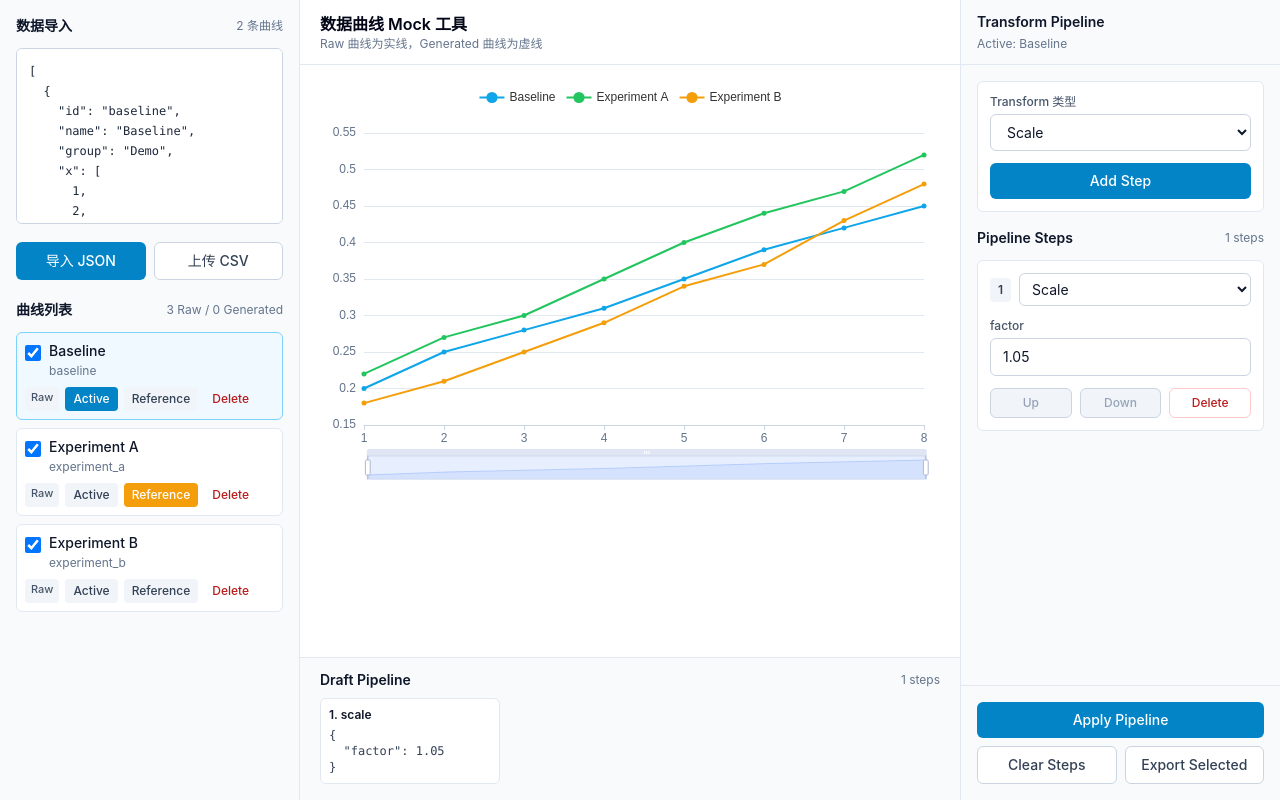
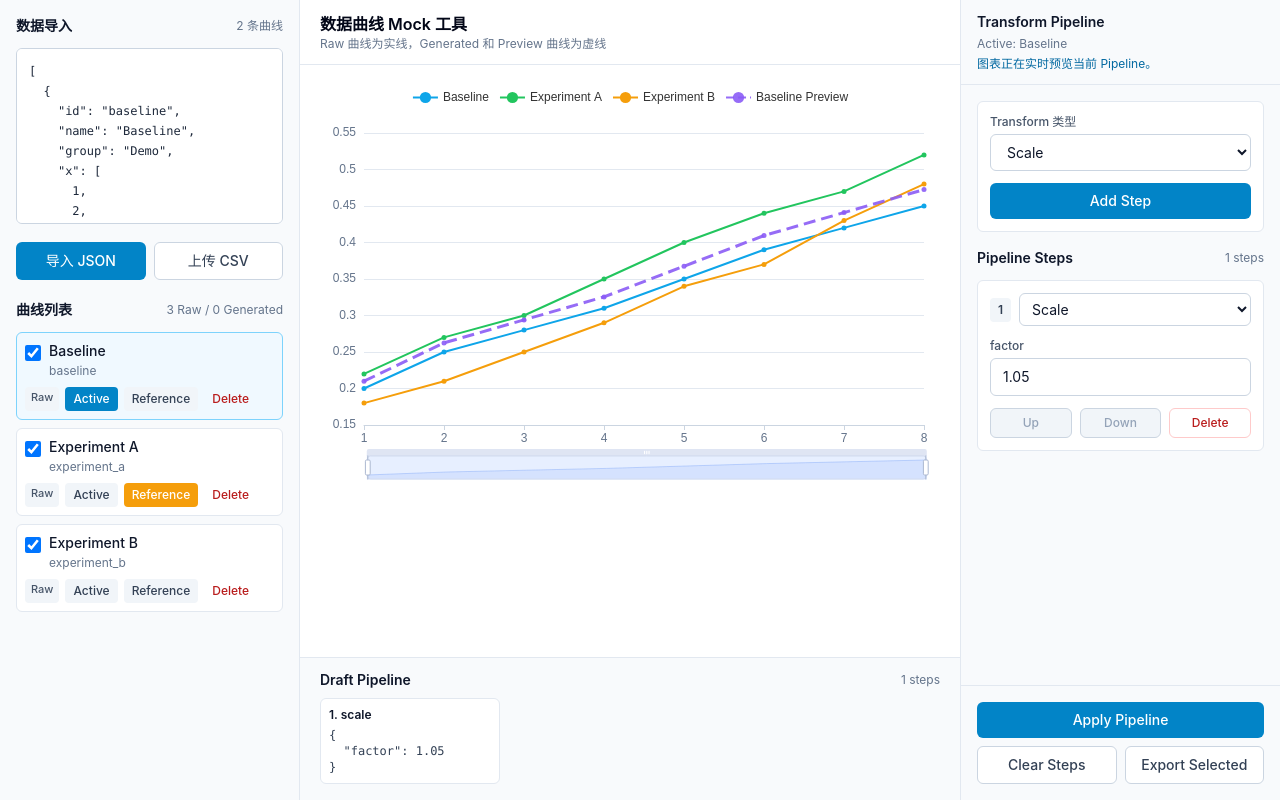
Before and after one commit to xuhe2/DataMock, a React (Vite) app: page / in a window 1280 px wide. Both pictures are taken after a click on the button "Add Step". Built offline with nearby package versions, Linux system fonts and the light colour scheme.

Commit message:
feat: add transform line preview

```diff
--- a/src/components/CurveChart.tsx
+++ b/src/components/CurveChart.tsx
@@ -1,5 +1,6 @@
 import ReactECharts from "echarts-for-react";
 import { useMemo } from "react";
+import { applyTransformPipeline } from "../core/transforms";
 import { useCurveStore } from "../store/useCurveStore";
 import type { Curve } from "../types";
 
@@ -10,9 +11,34 @@ function lineType(curve: Curve): "solid" | "dashed" {
 export function CurveChart() {
   const curves = useCurveStore((state) => state.curves);
   const selectedCurveIds = useCurveStore((state) => state.selectedCurveIds);
+  const activeCurveId = useCurveStore((state) => state.activeCurveId);
+  const transformDrafts = useCurveStore((state) => state.transformDrafts);
 
   const option = useMemo(() => {
     const visibleCurves = curves.filter((curve) => selectedCurveIds.includes(curve.id));
+    const activeCurve = curves.find((curve) => curve.id === activeCurveId);
+    const canPreview =
+      Boolean(activeCurve) &&
+      transformDrafts.length > 0 &&
+      transformDrafts.every((draft) => draft.type !== "reference_based" || draft.params.referenceCurveId);
+    const lookupCurve = (curveId: string): Curve | undefined => {
+      return curves.find((curve) => curve.id === curveId);
+    };
+    const previewCurve =
+      activeCurve && canPreview
+        ? {
+            ...applyTransformPipeline(activeCurve, transformDrafts, lookupCurve),
+            id: "__preview__",
+            name: `${activeCurve.name} Preview`,
+            meta: {
+              kind: "generated" as const,
+              style: {
+                lineType: "dashed" as const,
+              },
+            },
+          }
+        : undefined;
+    const chartCurves = previewCurve ? [...visibleCurves, previewCurve] : visibleCurves;
 
     return {
       animation: false,
@@ -52,30 +78,32 @@ export function CurveChart() {
           bottom: 24,
         },
       ],
-      series: visibleCurves.map((curve) => ({
+      series: chartCurves.map((curve) => ({
         name: curve.name,
         type: "line",
         symbol: "circle",
         symbolSize: 5,
         smooth: false,
         lineStyle: {
-          width: lineType(curve) === "dashed" ? 2.5 : 2,
+          width: curve.id === "__preview__" ? 3 : lineType(curve) === "dashed" ? 2.5 : 2,
           type: lineType(curve),
+          opacity: curve.id === "__preview__" ? 0.9 : 1,
         },
+        itemStyle: curve.id === "__preview__" ? { opacity: 0.9 } : undefined,
         emphasis: {
           focus: "series",
         },
         data: curve.x.map((x, index) => [x, curve.y[index]]),
       })),
     };
-  }, [curves, selectedCurveIds]);
+  }, [activeCurveId, curves, selectedCurveIds, transformDrafts]);
 
   return (
     <section className="flex h-full min-h-0 flex-col">
       <div className="flex items-center justify-between border-b border-slate-200 px-5 py-3">
         <div>
           <h1 className="text-base font-semibold text-slate-950">数据曲线 Mock 工具</h1>
-          <p className="text-xs text-slate-500">Raw 曲线为实线，Generated 曲线为虚线</p>
+          <p className="text-xs text-slate-500">Raw 曲线为实线，Generated 和 Preview 曲线为虚线</p>
         </div>
       </div>
       <div className="min-h-0 flex-1 bg-white p-3">
--- a/src/components/TransformPanel.tsx
+++ b/src/components/TransformPanel.tsx
@@ -247,6 +247,7 @@ export function TransformPanel() {
     return draft.type === "reference_based" && !draft.params.referenceCurveId;
   });
   const canApply = Boolean(activeCurveId) && transformDrafts.length > 0 && !hasInvalidReferenceStep;
+  const canPreview = canApply;
 
   return (
     <aside className="flex h-full min-h-0 flex-col border-l border-slate-200 bg-slate-50">
@@ -255,6 +256,9 @@ export function TransformPanel() {
         <p className="mt-1 truncate text-xs text-slate-500">
           Active: {activeCurve ? activeCurve.name : "未选择"}
         </p>
+        {canPreview ? (
+          <p className="mt-1 text-xs text-sky-700">图表正在实时预览当前 Pipeline。</p>
+        ) : null}
       </div>
 
       <div className="min-h-0 flex-1 space-y-4 overflow-y-auto p-4">
```
